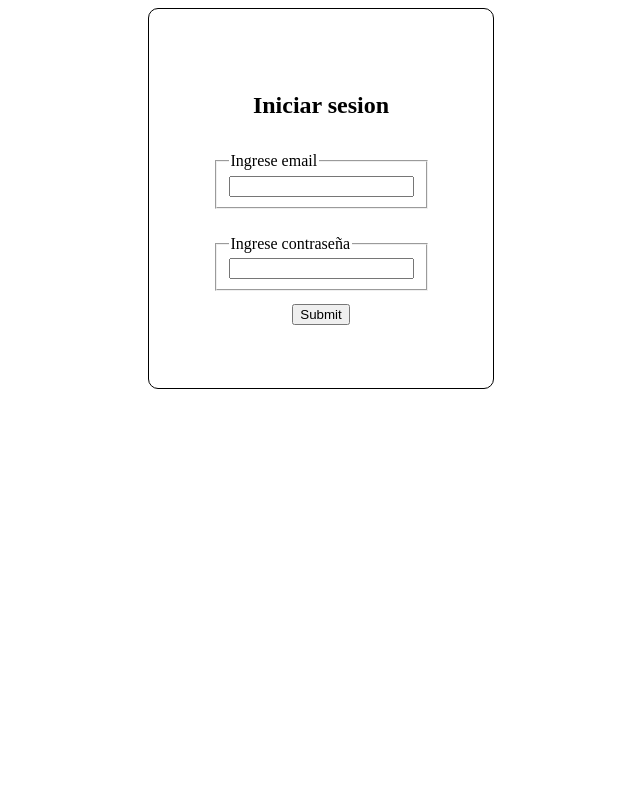
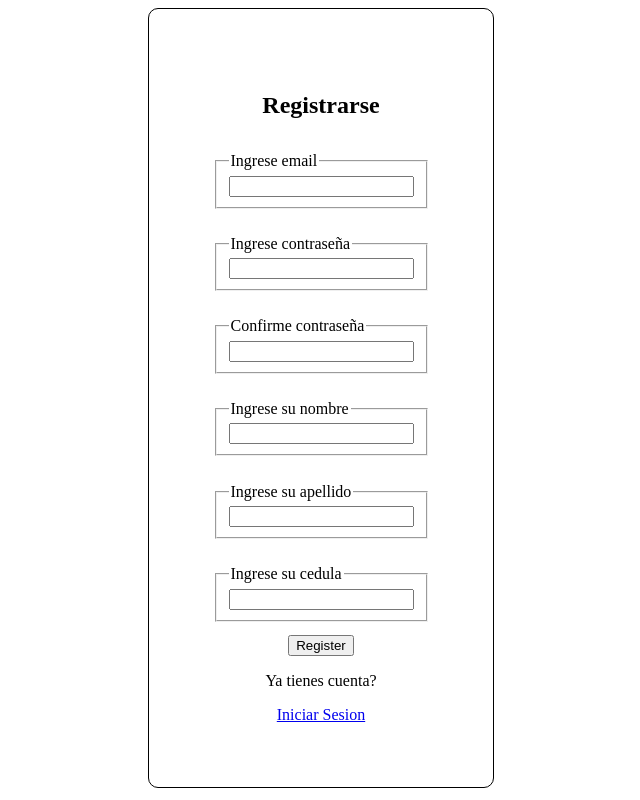
Before and after one commit to Juannunes565/proyectoFinal, a React (Vite) app: page /register in a window 1280 px wide. Shown: the whole page, without its empty margins (319-959 px from the left). Built offline with nearby package versions, Linux system fonts and the light colour scheme.

Commit message:
bd lista

```diff
--- a/package.json
+++ b/package.json
@@ -12,7 +12,8 @@
   "dependencies": {
     "firebase": "^10.9.0",
     "react": "^18.2.0",
-    "react-dom": "^18.2.0"
+    "react-dom": "^18.2.0",
+    "react-router-dom": "^6.22.3"
   },
   "devDependencies": {
     "@types/react": "^18.2.66",
--- a/src/App.jsx
+++ b/src/App.jsx
@@ -1,12 +1,23 @@
-import { useState } from 'react'
+
 import Login from "./screens/Login/Login"
+import { BrowserRouter as Router, Route, Routes} from 'react-router-dom';
 import Register from "./screens/Register/Register"
+import Main from "./screens/MainPage/Main"
+import Profile from "./screens/Profile/Profile"
 
 const App = () => {
 
     return (
         <div>
-            <Login/>
+            <Router>
+                <Routes>
+                    <Route path="/" element={<Login />} />
+                    <Route path="/register" element={<Register />}  />
+                    <Route path="/profile" element={<Profile />}  />
+                    <Route path="/main" element={<Main/>}  />
+                </Routes>
+            </Router>
+
         </div>
     )
 }
--- a/src/screens/Login/Login.jsx
+++ b/src/screens/Login/Login.jsx
@@ -1,10 +1,12 @@
 import "./Login.css"
 import firebase from "../../firebaseConfig"
 import { getAuth, signInWithEmailAndPassword } from "firebase/auth";
+import { Link, useNavigate} from 'react-router-dom';
 
 const auth = getAuth(firebase)
 
 const Login = () => {
+    const navigate = useNavigate();
 
     const handleLogin = async(e) => {
         e.preventDefault()
@@ -13,9 +15,17 @@ const Login = () => {
         const password = e.target.password.value
 
 
-
+       try {
         await signInWithEmailAndPassword(auth, email, password)
         alert("Sesion iniciada con exito!")
+        navigate("/register")
+
+       } catch (error) {
+        alert("Correo o contraseña invalidos!!!")
+        console.log(error)
+
+       }
+
 
     }
 
@@ -31,8 +41,13 @@ const Login = () => {
                     <legend>Ingrese contraseña</legend>
                     <input type="text" id="password"></input>
                 </fieldset>
-                <input type="submit"></input>
+
+                <input type="submit" value="Iniciar Sesión"></input>
+
+                <p>No tienes cuenta?</p>
+                <Link to="/register">Crear Usuario</Link>
             </form>
+
         </div>
     )
 
--- /dev/null
+++ b/src/screens/Profile/Profile.jsx
@@ -0,0 +1,6 @@
+
+
+const Profile = () => {
+
+}
+export default Profile
--- a/src/screens/Register/Register.jsx
+++ b/src/screens/Register/Register.jsx
@@ -1,8 +1,20 @@
 import "./Register.css"
-import firebase from "../../firebaseConfig"
+import firebase from "../../firebaseConfig";
+
+
 import { createUserWithEmailAndPassword, getAuth} from "firebase/auth";
+import { Link, useNavigate } from 'react-router-dom';
+import {getFirestore, collection, addDoc} from "firebase/firestore";
+
+
+const db = getFirestore(firebase);
+const collectionRef = collection(db, "Usuario");
+
 
 const Register = () =>{
+
+    const navigate = useNavigate()
+
 
     const handleRegister = async(event)  =>{
         event.preventDefault()
@@ -13,6 +25,14 @@ const Register = () =>{
         const lastName = document.getElementById("LastName-R").value
         const id = document.getElementById("id-R").value
 
+        const data = {
+            Email : email1,
+            Name : name,
+            LastN : lastName,
+            Id : id
+
+        }
+
 
         if (email1=="" || password1 ==""|| password2 =="" || name =="" || lastName == "" || id ==""){
                 alert("No puede dejar campos vacios!!!")
@@ -21,7 +41,12 @@ const Register = () =>{
                 if(password1==password2){
                     const auth = getAuth()
                     await createUserWithEmailAndPassword(auth,email1,password1)
-                    alert('usuario creado con exito!!!')
+                    await addDoc(collectionRef, data);
+                    alert('usuario creado con exito!!!');
+                    navigate("/login")
+
+
+
                 }else{
                     alert("Las contraseñas no coinciden!!!")
                 }
@@ -46,13 +71,15 @@ const Register = () =>{
             event.preventDefault();
         }
     }
+
+
     return (
         <div className="container-Register">
             <form className="subcontainer-Register" onSubmit ={handleRegister}>
                 <h2>Registrarse</h2>
                 <fieldset className="fieldset-Register">
                     <legend>Ingrese email</legend>
-                    <input type="text" id="email"></input>
+                    <input type="text" id="email-R"></input>
                 </fieldset>
                 <fieldset className="fieldset-Register">
                     <legend>Ingrese contraseña</legend>
@@ -64,17 +91,19 @@ const Register = () =>{
                 </fieldset>
                 <fieldset className="fieldset-Register">
                     <legend>Ingrese su nombre</legend>
-                    <input type="text" id="name"></input>
+                    <input type="text" id="name-R"></input>
                 </fieldset>
                 <fieldset className="fieldset-Register">
                     <legend>Ingrese su apellido</legend>
-                    <input type="text" id="lastName"></input>
+                    <input type="text" id="LastName-R"></input>
                 </fieldset>
                 <fieldset className="fieldset-Register">
                     <legend>Ingrese su cedula</legend>
-                    <input type="text" id="id"></input>
+                    <input type="text" id="id-R" onKeyDown={numeric}></input>
                 </fieldset>
-                <input type="submit" value="Register"></input>
+                <input type="submit" value="Register" ></input>
+                <p>Ya tienes cuenta?</p>
+                <Link to="/">Iniciar Sesion</Link>
             </form>
         </div>
     )
```
Also changed, not shown: src/screens/MainPage/Main.jsx (+7 -0 lines), src/screens/Profile/Profile.css (added), 1 other file (tests, documents, lock files or other folders).
